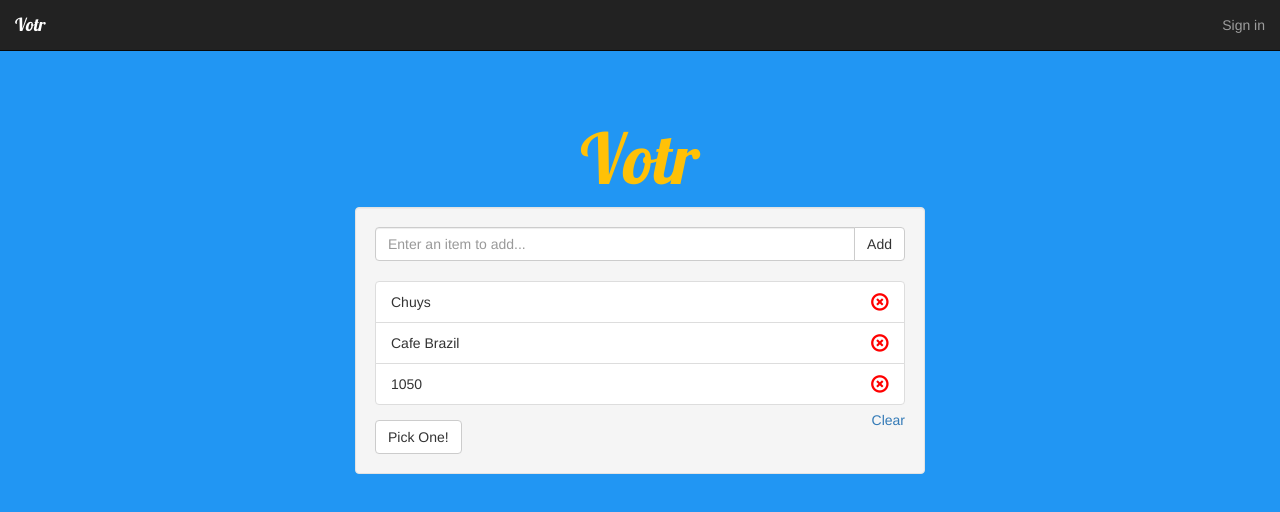
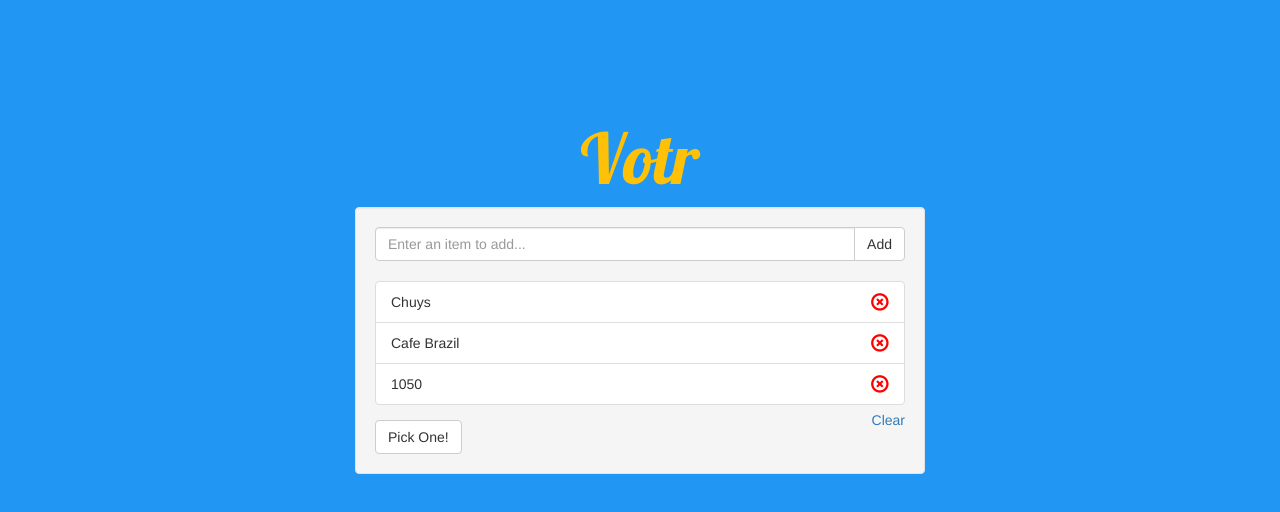
Before and after one commit to jmdarling/Votr, a website: page index.html in a window 1280 px wide. Drawn offline with nearby package versions, Linux system fonts and the light colour scheme.

Commit message:
Temporarily hides navbar. Not sure what direction I want to go in for this project yet.

```diff
--- a/index.html
+++ b/index.html
@@ -14,26 +14,26 @@
 </head>
 <body>
 
-<nav class="navbar navbar-inverse navbar-fixed-top">
-    <div class="container-fluid">
-        <div class="navbar-header">
-            <button type="button" class="navbar-toggle collapsed" data-toggle="collapse" data-target="#navbar" aria-expanded="false">
-                <span class="sr-only">Toggle navigation</span>
-                <span class="icon-bar"></span>
-                <span class="icon-bar"></span>
-                <span class="icon-bar"></span>
-            </button>
-            <a class="navbar-brand" href="#">Votr</a>
-        </div>
-        <div class="collapse navbar-collapse" id="navbar">
-            <ul class="nav navbar-nav navbar-right">
-                <li>
-                    <a id="login-link" data-toggle="modal" data-target="#login-modal" href="#">Sign in</a>
-                </li>
-            </ul>
-        </div>
-    </div>
-</nav>
+<!--<nav class="navbar navbar-inverse navbar-fixed-top">-->
+    <!--<div class="container-fluid">-->
+        <!--<div class="navbar-header">-->
+            <!--<button type="button" class="navbar-toggle collapsed" data-toggle="collapse" data-target="#navbar" aria-expanded="false">-->
+                <!--<span class="sr-only">Toggle navigation</span>-->
+                <!--<span class="icon-bar"></span>-->
+                <!--<span class="icon-bar"></span>-->
+                <!--<span class="icon-bar"></span>-->
+            <!--</button>-->
+            <!--<a class="navbar-brand" href="#">Votr</a>-->
+        <!--</div>-->
+        <!--<div class="collapse navbar-collapse" id="navbar">-->
+            <!--<ul class="nav navbar-nav navbar-right">-->
+                <!--<li>-->
+                    <!--<a id="login-link" data-toggle="modal" data-target="#login-modal" href="#">Sign in</a>-->
+                <!--</li>-->
+            <!--</ul>-->
+        <!--</div>-->
+    <!--</div>-->
+<!--</nav>-->
 
 <div class="app container" >
     <h1 class="header text-center">Votr</h1>
```
